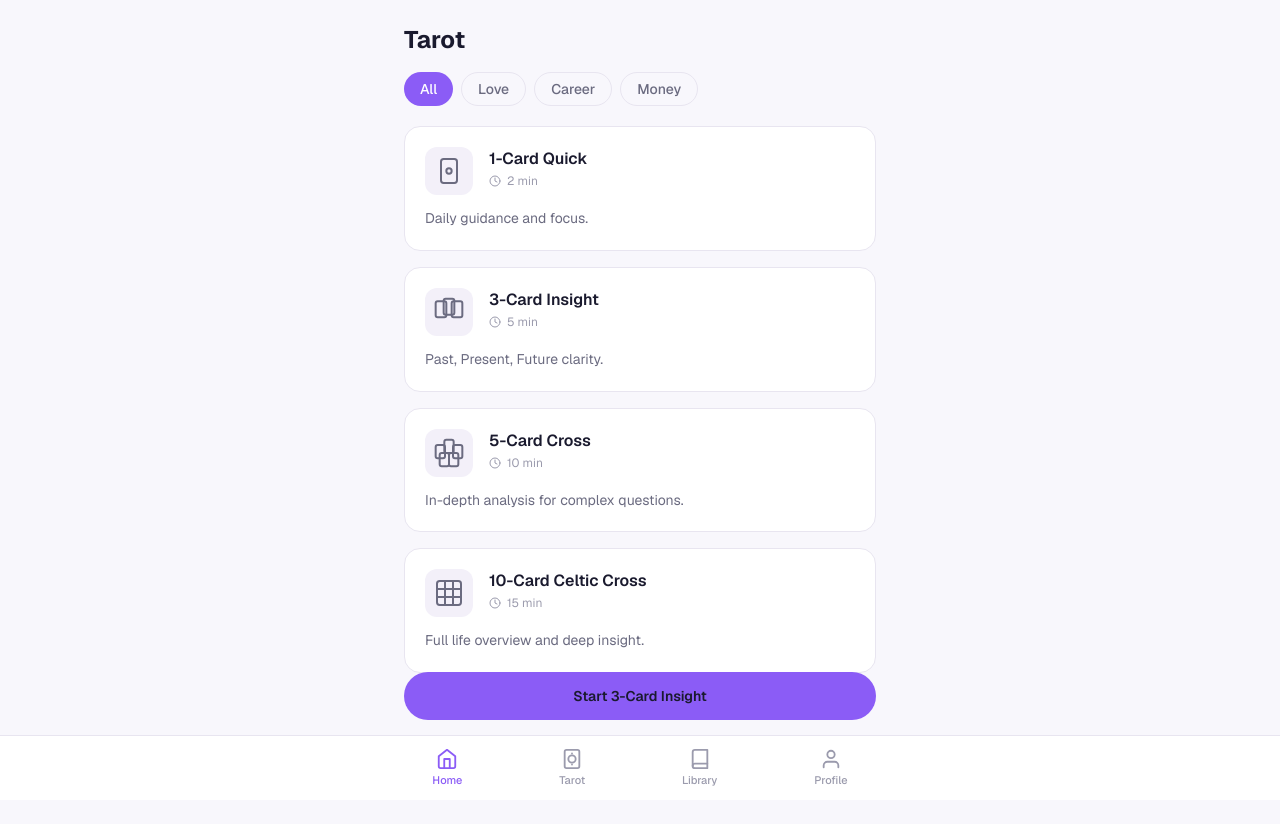
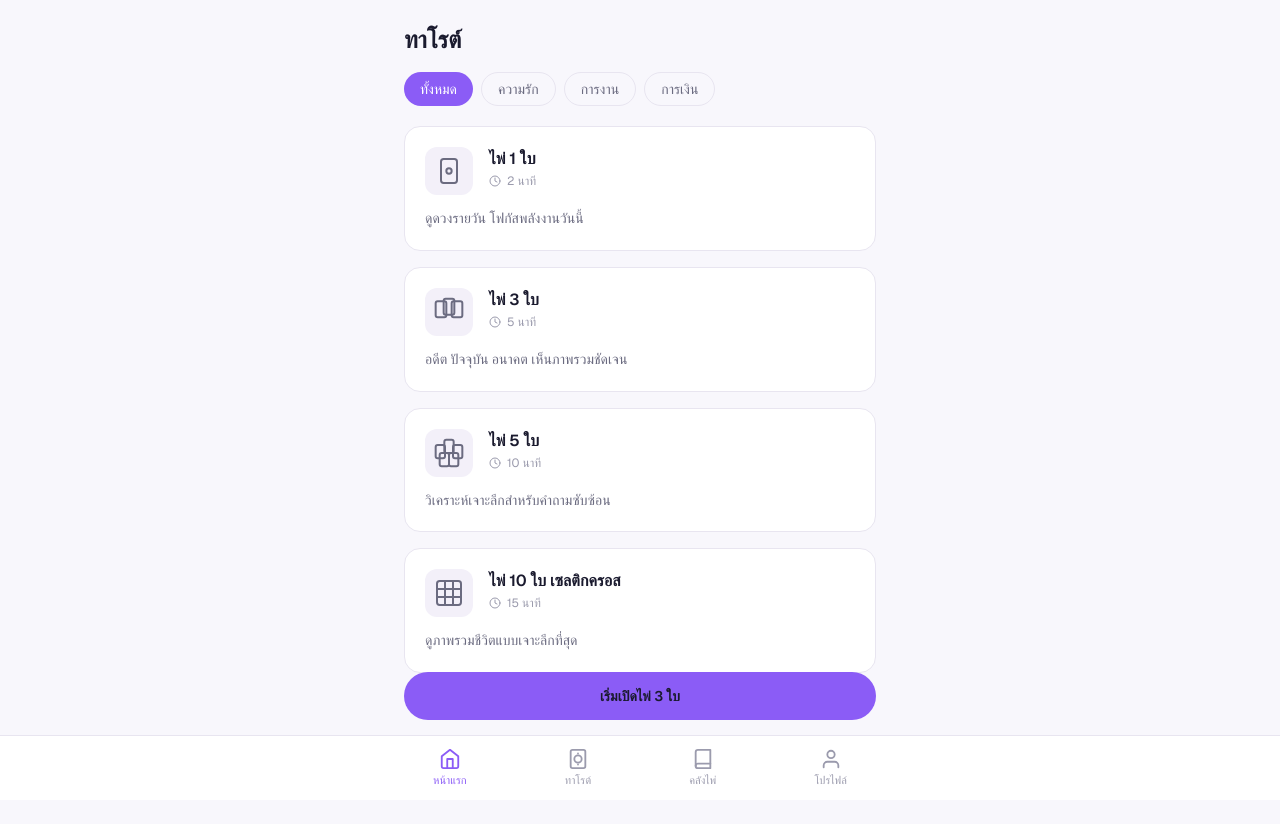
Before and after one commit to verzey2027/mystic, a Next.js app: page /tarot in a window 1280 px wide. Shown: the top 824 px of the page. Built offline with nearby package versions, Linux system fonts and the light colour scheme.

Commit message:
i18n: เปลี่ยนเมนและข้อความทั้งหมดเปนภาษาไทย

```diff
--- a/src/app/layout.tsx
+++ b/src/app/layout.tsx
@@ -13,7 +13,7 @@ const geistMono = Geist_Mono({
   subsets: ["latin"],
 });
 
-const SITE_URL = "https://www.reffortune.com";
+const SITE_URL = "https://tarot.reffortune.com";
 const SITE_NAME = "MysticFlow";
 const DEFAULT_TITLE = "MysticFlow — Tarot, Daily Card & Spiritual Guidance";
 const DEFAULT_DESCRIPTION =
@@ -92,10 +92,10 @@ export const metadata: Metadata = {
 };
 
 const bottomTabs = [
-  { label: "Home", href: "/", icon: "home" },
-  { label: "Tarot", href: "/tarot", icon: "tarot" },
-  { label: "Library", href: "/library", icon: "library" },
-  { label: "Profile", href: "#", icon: "profile" },
+  { label: "หน้าแรก", href: "/", icon: "home" },
+  { label: "ทาโรต์", href: "/tarot", icon: "tarot" },
+  { label: "คลังไพ่", href: "/library", icon: "library" },
+  { label: "โปรไฟล์", href: "#", icon: "profile" },
 ];
 
 function BottomTabIcon({ type }: { type: string }) {
--- a/src/app/library/[cardId]/page.tsx
+++ b/src/app/library/[cardId]/page.tsx
@@ -51,7 +51,7 @@ export default async function TarotCardDetailPage({
         <svg width="16" height="16" viewBox="0 0 24 24" fill="none" stroke="currentColor" strokeWidth="2" strokeLinecap="round" strokeLinejoin="round">
           <polyline points="15 18 9 12 15 6" />
         </svg>
-        Library
+        ห้องสมุด
       </Link>
 
       <section className="mt-4 rounded-2xl border p-5" style={{ borderColor: "var(--border)", background: "var(--bg-elevated)" }}>
@@ -82,7 +82,7 @@ export default async function TarotCardDetailPage({
 
         <div className="mt-5 grid gap-4 md:grid-cols-2">
           <article className="rounded-xl border-l-4 border p-4" style={{ borderColor: "var(--border)", borderLeftColor: "var(--success)" }}>
-            <h2 className="text-sm font-bold" style={{ color: "var(--text)" }}>Upright</h2>
+            <h2 className="text-sm font-bold" style={{ color: "var(--text)" }}>ตั้งตรง</h2>
             <p className="mt-2 text-sm leading-relaxed" style={{ color: "var(--text-muted)" }}>{card.meaningUpright}</p>
             <div className="mt-3 flex flex-wrap gap-1.5">
               {card.keywordsUpright.map((kw) => (
@@ -92,7 +92,7 @@ export default async function TarotCardDetailPage({
           </article>
 
           <article className="rounded-xl border-l-4 border p-4" style={{ borderColor: "var(--border)", borderLeftColor: "var(--rose)" }}>
-            <h2 className="text-sm font-bold" style={{ color: "var(--text)" }}>Reversed</h2>
+            <h2 className="text-sm font-bold" style={{ color: "var(--text)" }}>กลับหัว</h2>
             <p className="mt-2 text-sm leading-relaxed" style={{ color: "var(--text-muted)" }}>{card.meaningReversed}</p>
             <div className="mt-3 flex flex-wrap gap-1.5">
               {card.keywordsReversed.map((kw) => (
--- a/src/app/library/page.tsx
+++ b/src/app/library/page.tsx
@@ -24,7 +24,7 @@ export default function TarotLibraryPage() {
           className="rounded-full px-4 py-1.5 text-xs font-semibold transition"
           style={{ background: "var(--purple-100)", color: "var(--purple-600)" }}
         >
-          ไปที่คลังของฉัน
+          คลังของฉัน
         </Link>
       </div>
       <p className="mt-1 text-sm" style={{ color: "var(--text-muted)" }}>ค้นหาความหมายไพ่แต่ละใบแบบรวดเร็ว พร้อมแนวทางเชิงปฏิบัติ</p>
--- a/src/app/library/saved/savedClient.tsx
+++ b/src/app/library/saved/savedClient.tsx
@@ -27,13 +27,13 @@ export default function SavedClient() {
   return (
     <main className="mx-auto w-full max-w-lg px-5 py-6">
       <div className="flex items-center justify-between">
-        <h1 className="text-2xl font-bold" style={{ color: "var(--text)" }}>Saved</h1>
+        <h1 className="text-2xl font-bold" style={{ color: "var(--text)" }}>คลังของฉัน</h1>
         <div className="flex gap-2">
           <Link href="/tarot" className="inline-flex">
-            <Button>New Reading</Button>
+            <Button>เปิดใหม่</Button>
           </Link>
           <Link href="/library" className="inline-flex">
-            <Button variant="ghost">Library</Button>
+            <Button variant="ghost">ห้องสมุด</Button>
           </Link>
         </div>
       </div>
@@ -41,11 +41,11 @@ export default function SavedClient() {
 
       {lib.items.length === 0 ? (
         <Card className="mt-5 text-center">
-          <CardTitle>No saved readings yet</CardTitle>
-          <CardDesc className="mt-2">Go read some tarot cards and tap "Save" to keep them here.</CardDesc>
+          <CardTitle>ยังไม่มีรายการที่บันทึกไว้</CardTitle>
+          <CardDesc className="mt-2">ไปเปิดไพ่ แล้วกด "บันทึก" เพื่อเก็บไว้กลับมาอ่านได้</CardDesc>
           <div className="mt-4 flex justify-center">
             <Link href="/tarot" className="inline-flex">
-              <Button>Start Reading</Button>
+              <Button>เริ่มเปิดไพ่</Button>
             </Link>
           </div>
         </Card>
@@ -62,7 +62,7 @@ export default function SavedClient() {
               <Card key={r.id} className="p-4">
                 <div className="flex items-start justify-between gap-3">
                   <div className="min-w-0">
-                    <p className="text-[11px] uppercase tracking-[0.15em]" style={{ color: "var(--text-subtle)" }}>Tarot • {r.count} cards</p>
+                    <p className="text-[11px] uppercase tracking-[0.15em]" style={{ color: "var(--text-subtle)" }}>ทาโรต์ • {r.count} ใบ</p>
                     <p className="mt-1 text-sm text-fg-muted">{formatDate(r.createdAt)}</p>
                   </div>
                   <button
@@ -103,9 +103,9 @@ export default function SavedClient() {
                 })()}
 
                 {r.question ? (
-                  <p className="mt-3 line-clamp-2 text-sm" style={{ color: "var(--text)" }}>Q: {r.question}</p>
+                  <p className="mt-3 line-clamp-2 text-sm" style={{ color: "var(--text)" }}>คำถาม: {r.question}</p>
                 ) : (
-                  <p className="mt-3 text-sm" style={{ color: "var(--text-subtle)" }}>No question</p>
+                  <p className="mt-3 text-sm" style={{ color: "var(--text-subtle)" }}>ไม่มีคำถาม</p>
                 )}
 
                 {r.aiSummary ? (
@@ -115,11 +115,11 @@ export default function SavedClient() {
                 <div className="mt-4 flex gap-2">
                   <Link href={`/tarot/result?${params.toString()}`} className="inline-flex flex-1">
                     <Button className="w-full" variant="secondary">
-                      View
+                      ดูผล
                     </Button>
                   </Link>
                   <Link href="/tarot" className="inline-flex">
-                    <Button variant="ghost">New</Button>
+                    <Button variant="ghost">ใหม่</Button>
                   </Link>
                 </div>
               </Card>
@@ -138,7 +138,7 @@ export default function SavedClient() {
             className="text-xs underline underline-offset-4 transition"
             style={{ color: "var(--text-subtle)" }}
           >
-            Clear all
+            ล้างทั้งหมด
           </button>
         </div>
       ) : null}
--- a/src/app/page.tsx
+++ b/src/app/page.tsx
@@ -6,7 +6,7 @@ import { trackEvent } from "@/lib/analytics/tracking";
 
 const exploreItems = [
   {
-    title: "Tarot",
+    title: "ทาโรต์",
     href: "/tarot",
     icon: (
       <svg width="28" height="28" viewBox="0 0 24 24" fill="none" stroke="var(--purple-500)" strokeWidth="1.5" strokeLinecap="round" strokeLinejoin="round">
@@ -18,7 +18,7 @@ const exploreItems = [
     ),
   },
   {
-    title: "Daily Card",
+    title: "ไพ่รายวัน",
     href: "/daily-card",
     icon: (
       <svg width="28" height="28" viewBox="0 0 24 24" fill="none" stroke="var(--purple-500)" strokeWidth="1.5" strokeLinecap="round" strokeLinejoin="round">
@@ -30,7 +30,7 @@ const exploreItems = [
     ),
   },
   {
-    title: "Spirit Card",
+    title: "ไพ่จิตวิญญาณ",
     href: "/spirit-card",
     icon: (
       <svg width="28" height="28" viewBox="0 0 24 24" fill="none" stroke="var(--purple-500)" strokeWidth="1.5" strokeLinecap="round" strokeLinejoin="round">
@@ -41,7 +41,7 @@ const exploreItems = [
     ),
   },
   {
-    title: "Numerology",
+    title: "เลขศาสตร์",
     href: "/numerology",
     icon: (
       <svg width="28" height="28" viewBox="0 0 24 24" fill="none" stroke="var(--purple-500)" strokeWidth="1.5" strokeLinecap="round" strokeLinejoin="round">
@@ -54,8 +54,8 @@ const exploreItems = [
 
 const popularSpreads = [
   {
-    title: "3-Card Insight",
-    description: "Describes 3-card Insight to cole rene...",
+    title: "ไพ่ 3 ใบ",
+    description: "อดีต ปัจจุบัน อนาคต",
     href: "/tarot/pick?count=3",
     icon: (
       <svg width="24" height="24" viewBox="0 0 24 24" fill="none" stroke="var(--purple-500)" strokeWidth="1.5" strokeLinecap="round" strokeLinejoin="round">
@@ -65,8 +65,8 @@ const popularSpreads = [
     ),
   },
   {
-    title: "Love",
-    description: "Share your love and realtration.",
+    title: "ความรัก",
+    description: "ดูดวงความรักและความสัมพันธ์",
     href: "/tarot/pick?count=3",
     icon: (
       <svg width="24" height="24" viewBox="0 0 24 24" fill="var(--purple-400)" stroke="var(--purple-500)" strokeWidth="1.5">
@@ -75,8 +75,8 @@ const popularSpreads = [
     ),
   },
   {
-    title: "Career",
-    description: "Explore tha employers...",
+    title: "การงาน",
+    description: "ดูดวงการงานและอาชีพ",
     href: "/tarot/pick?count=3",
     icon: (
       <svg width="24" height="24" viewBox="0 0 24 24" fill="none" stroke="var(--purple-500)" strokeWidth="1.5" strokeLinecap="round" strokeLinejoin="round">
@@ -89,9 +89,9 @@ const popularSpreads = [
 
 function todayDate() {
   const d = new Date();
-  const days = ["Sun", "Mon", "Tue", "Wed", "Thu", "Fri", "Sat"];
-  const months = ["Jan", "Feb", "Mar", "Apr", "May", "Jun", "Jul", "Aug", "Sep", "Oct", "Nov", "Dec"];
-  return `${days[d.getDay()]}, ${d.getDate()} ${months[d.getMonth()]}`;
+  const days = ["อาทิตย์", "จันทร์", "อังคาร", "พุธ", "พฤหัสบดี", "ศุกร์", "เสาร์"];
+  const months = ["ม.ค.", "ก.พ.", "มี.ค.", "เม.ย.", "พ.ค.", "มิ.ย.", "ก.ค.", "ส.ค.", "ก.ย.", "ต.ค.", "พ.ย.", "ธ.ค."];
+  return `วัน${days[d.getDay()]} ${d.getDate()} ${months[d.getMonth()]}`;
 }
 
 export default function Home() {
@@ -111,7 +111,7 @@ export default function Home() {
             type="button"
             className="flex h-9 w-9 items-center justify-center rounded-full"
             style={{ background: "var(--surface-1)" }}
-            aria-label="Search"
+            aria-label="ค้นหา"
           >
             <svg width="18" height="18" viewBox="0 0 24 24" fill="none" stroke="var(--text-muted)" strokeWidth="2" strokeLinecap="round" strokeLinejoin="round">
               <circle cx="11" cy="11" r="8" />
@@ -137,7 +137,7 @@ export default function Home() {
           style={{ background: "var(--purple-100)" }}
         >
           <h2 className="text-xl font-bold" style={{ color: "var(--text)" }}>
-            Today&apos;s Guidance
+            คำแนะนำวันนี้
           </h2>
           <p className="mt-1 text-sm" style={{ color: "var(--text-muted)" }}>
             {todayDate()}
@@ -147,7 +147,7 @@ export default function Home() {
             className="mt-4 flex w-full items-center justify-center rounded-full py-3 text-sm font-semibold text-white transition hover:opacity-90"
             style={{ background: "var(--purple-400)" }}
           >
-            Draw Daily Card
+            เปิดไพ่รายวัน
           </Link>
         </div>
       </section>
@@ -155,7 +155,7 @@ export default function Home() {
       {/* ── Explore ── */}
       <section className="px-5 pt-6">
         <h2 className="text-base font-bold" style={{ color: "var(--text)" }}>
-          Explore
+          สำรวจ
         </h2>
         <div className="mt-3 grid grid-cols-2 gap-3">
           {exploreItems.map((item) => (
@@ -186,7 +186,7 @@ export default function Home() {
       <section className="pt-6 pb-4">
         <div className="px-5">
           <h2 className="text-base font-bold" style={{ color: "var(--text)" }}>
-            Popular spreads
+            สเปรดยอดนิยม
           </h2>
         </div>
         <div className="mt-3 flex gap-3 overflow-x-auto px-5 pb-2" style={{ scrollbarWidth: "none" }}>
--- a/src/app/tarot/page.tsx
+++ b/src/app/tarot/page.tsx
@@ -13,14 +13,14 @@ export const metadata: Metadata = {
   },
 };
 
-const categories = ["All", "Love", "Career", "Money"];
+const categories = ["ทั้งหมด", "ความรัก", "การงาน", "การเงิน"];
 
 const spreads = [
   {
     count: 1,
-    title: "1-Card Quick",
-    description: "Daily guidance and focus.",
-    eta: "2 min",
+    title: "ไพ่ 1 ใบ",
+    description: "ดูดวงรายวัน โฟกัสพลังงานวันนี้",
+    eta: "2 นาที",
     icon: (
       <svg width="32" height="32" viewBox="0 0 24 24" fill="none" stroke="var(--text-muted)" strokeWidth="1.5" strokeLinecap="round" strokeLinejoin="round">
         <rect x="6" y="3" width="12" height="18" rx="2" />
@@ -30,9 +30,9 @@ const spreads = [
   },
   {
     count: 3,
-    title: "3-Card Insight",
-    description: "Past, Present, Future clarity.",
-    eta: "5 min",
+    title: "ไพ่ 3 ใบ",
+    description: "อดีต ปัจจุบัน อนาคต เห็นภาพรวมชัดเจน",
+    eta: "5 นาที",
     icon: (
       <svg width="32" height="32" viewBox="0 0 24 24" fill="none" stroke="var(--text-muted)" strokeWidth="1.5" strokeLinecap="round" strokeLinejoin="round">
         <rect x="2" y="4" width="8" height="12" rx="1.5" />
@@ -43,9 +43,9 @@ const spreads = [
   },
   {
     count: 5,
-    title: "5-Card Cross",
-    description: "In-depth analysis for complex questions.",
-    eta: "10 min",
+    title: "ไพ่ 5 ใบ",
+    description: "วิเคราะห์เจาะลึกสำหรับคำถามซับซ้อน",
+    eta: "10 นาที",
     icon: (
       <svg width="32" height="32" viewBox="0 0 24 24" fill="none" stroke="var(--text-muted)" strokeWidth="1.5" strokeLinecap="round" strokeLinejoin="round">
         <rect x="2" y="6" width="7" height="10" rx="1.5" />
@@ -58,9 +58,9 @@ const spreads = [
   },
   {
     count: 10,
-    title: "10-Card Celtic Cross",
-    description: "Full life overview and deep insight.",
-    eta: "15 min",
+    title: "ไพ่ 10 ใบ เซลติกครอส",
+    description: "ดูภาพรวมชีวิตแบบเจาะลึกที่สุด",
+    eta: "15 นาที",
     icon: (
       <svg width="32" height="32" viewBox="0 0 24 24" fill="none" stroke="var(--text-muted)" strokeWidth="1.5" strokeLinecap="round" strokeLinejoin="round">
         <rect x="3" y="3" width="18" height="18" rx="2" />
@@ -78,7 +78,7 @@ export default function TarotHomePage() {
     <main className="mx-auto w-full max-w-lg px-5 py-6">
       {/* ── Title ── */}
       <h1 className="text-2xl font-bold" style={{ color: "var(--text)" }}>
-        Tarot
+        ทาโรต์
       </h1>
 
       {/* ── Category chips ── */}
@@ -144,7 +144,7 @@ export default function TarotHomePage() {
           className="flex w-full items-center justify-center rounded-full py-3.5 text-sm font-semibold text-white transition hover:opacity-90"
           style={{ background: "var(--purple-500)" }}
         >
-          Start 3-Card Insight
+          เริ่มเปิดไพ่ 3 ใบ
         </Link>
       </div>
     </main>
```
Also changed, not shown: src/app/daily-card/page.tsx (+11 -11 lines), src/app/numerology/page.tsx (+4 -4 lines), src/app/spirit-card/page.tsx (+4 -4 lines), src/app/tarot/pick/PickClient.tsx (+7 -7 lines), src/app/tarot/result/ResultClient.tsx (+14 -14 lines), 1 other file (tests, documents, lock files or other folders).
